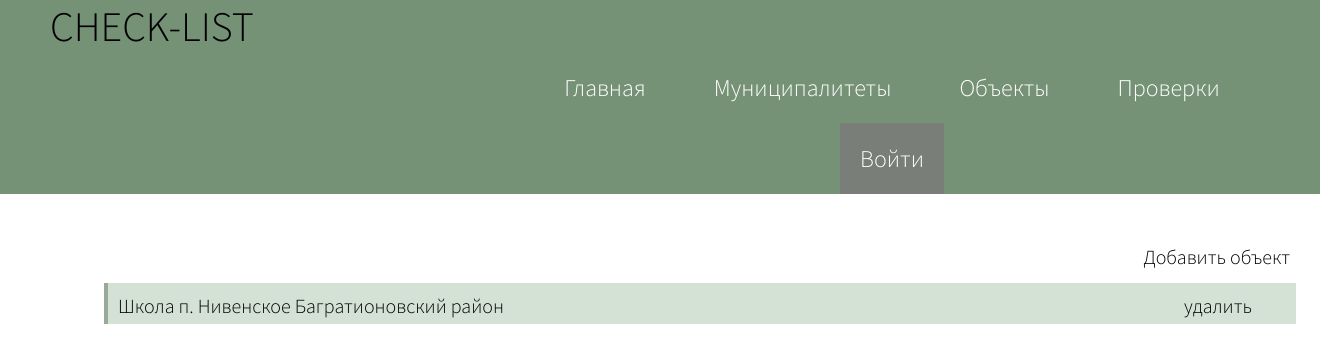
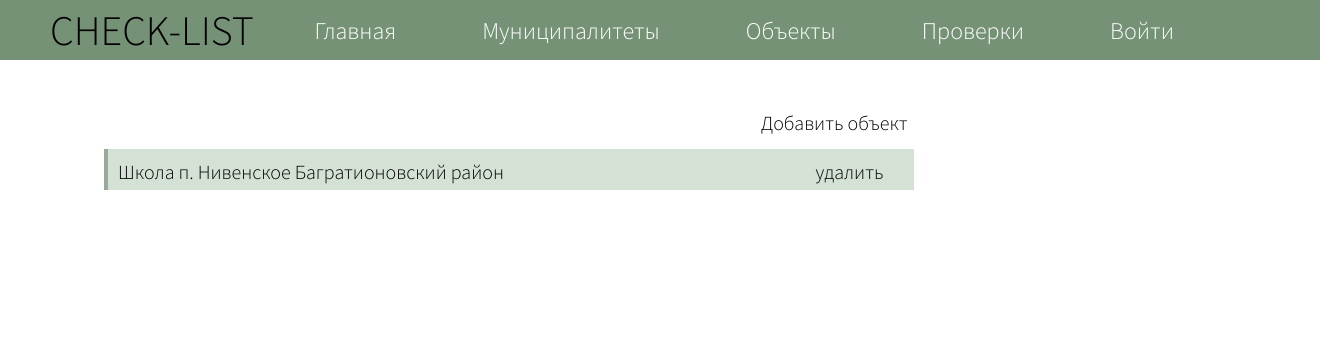
Before and after one commit to Votchitsev/check_list, a Django app: page /object/list/ in a window 1320 px wide. Shown: the top 363 px of the page. Run offline with Django 3.2, Linux system fonts and the light colour scheme; data comes from the database, SQL or seed files in the repository; both versions use the stored data as it was before the commit.

Commit message:
issue#2 complete

```diff
--- a/check_list/settings.py
+++ b/check_list/settings.py
@@ -25,7 +25,7 @@ SECRET_KEY = '4y2@l5c(cg2dv#4%l=*vjn(0o$&9+nq65zmk(=wbx$&q2u3vp&'
 # SECURITY WARNING: don't run with debug turned on in production!
 DEBUG = True
 
-ALLOWED_HOSTS = ['192.168.7.11']
+ALLOWED_HOSTS = []  # '192.168.7.11'
 
 
 # Application definition
--- a/checks/templates/checks/control_event.html
+++ b/checks/templates/checks/control_event.html
@@ -1,6 +1,6 @@
 {% extends "checks/index.html" %}
 {% load static %}
-{% block content %}
+{% block main %}
 <div class="add_item"><a href="{% url 'control-event-create' %}">Добавить проверку</a></div>
             <div class="content_list">
                 {% for control_event in control_events %}
--- a/checks/templates/checks/control_event_create.html
+++ b/checks/templates/checks/control_event_create.html
@@ -1,6 +1,6 @@
 {% extends "checks/index.html" %}
 {% load static %}
-{% block content %}
+{% block main %}
     <form class="create__location" action="{% url 'control-event-create' %}" method="post">
                 {% csrf_token %}
                 {{ control_event_form }}<br>
--- a/checks/templates/checks/create_location.html
+++ b/checks/templates/checks/create_location.html
@@ -1,6 +1,6 @@
 {% extends "checks/index.html" %}
 {% load static %}
-{% block content %}
+{% block main %}
     <form class="create__location" action="{% url 'location-create' %}" method="post">{% csrf_token %}
                     {{ form }}<br>
         <input type="submit" value="Добавить">
--- a/checks/templates/checks/create_object.html
+++ b/checks/templates/checks/create_object.html
@@ -1,7 +1,7 @@
 
 {% extends "checks/index.html" %}
 {% load static %}
-{% block content %}
+{% block main %}
             <form class="create__location" action="{% url 'object-create' %}" method="post">{% csrf_token %}
                     {{ form }}<br>
         <input type="submit" value="Добавить">
--- a/checks/templates/checks/index.html
+++ b/checks/templates/checks/index.html
@@ -22,7 +22,8 @@
                     <a class="head-link" href="{% url 'location-list' %}">Муниципалитеты</a>
                 </div>
                 <div class="head__item">
-                    <a class="head-link" href="{% url 'object-list' %}">Объекты</a></div>
+                    <a class="head-link" href="{% url 'object-list' %}">Объекты</a>
+                </div>
                 <div class="head__item">
                     <a class="head-link" href="{% url 'control-event-list' %}">Проверки</a>
                 </div>
@@ -31,12 +32,14 @@
                     <a class="head-link" href="http://127.0.0.1:8000/accounts/login/">Войти</a>
                     {% else %}
                     <a class="head-link" href="{% url 'logout' %}">{{user}}</a>
-                        {% endif %}</div>
+                    {% endif %}
+                </div>
             </div>
         </div>
         {% endblock %}
-		<div class=background>
-            {% block content %}
+        <div class="wrap">
+            <main>
+                {% block main %}
                 <div class="start-page-information">
                     <div class="start-page-information-card">
                         <div class="start-page-information-card__description">Всего проведено проверок в 2022 году</div>
@@ -63,8 +66,12 @@
                         <div class="start-page-rating-card__object">{{results.looser.object}}</div>
                     </div>
                 </div>
-        </div>
+            {% endblock %}
+            </main>
 
+            <aside class="right_column">
+            {% block aside %}
             {% endblock %}
+            </aside>
     </body>
 </html>
--- a/checks/templates/checks/location.html
+++ b/checks/templates/checks/location.html
@@ -2,7 +2,7 @@
 
 {% extends "checks/index.html" %}
 {% load static %}
-{% block content %}
+{% block main %}
     <div class="add_item"><a href="{% url 'location-create' %}">Добавить муниципалитет</a></div>
     <div class="content_list">
         {% for location in locations %}
--- a/checks/templates/checks/object.html
+++ b/checks/templates/checks/object.html
@@ -2,7 +2,7 @@
 
 {% extends "checks/index.html" %}
 {% load static %}
-{% block content %}
+{% block main %}
 <div class="add_item"><a href="{% url 'object-create' %}">Добавить объект</a></div>
             <div class="content_list">
                 {% for object in objects %}
--- a/checks/templates/checks/object_page.html
+++ b/checks/templates/checks/object_page.html
@@ -2,7 +2,7 @@
 
 {% extends "checks/index.html" %}
 {% load static %}
-{% block content %}
+{% block main %}
 <h1>{{ object.name }} ({{object.location}})</h1>
 <h2>Общая информация</h2>
 Количество проверок на объекте: {{information.count_control_events}}<br>
--- a/static/css/style.css
+++ b/static/css/style.css
@@ -3,7 +3,25 @@ body {
     font-weight: 300;
     font-size: 20px;
     margin: auto;
+    min-width: 100%;
     }
+
+.wrap {
+    margin: 0 100px;
+    display: flex;
+    margin-bottom: 100px;
+}
+
+main {
+    width: 1200px;
+    display: flex;
+    flex-direction: column;
+}
+
+aside {
+    padding-left: 30px;
+    min-width: 200px;
+}
 
 .background {
     width: 1200px;
@@ -15,12 +33,9 @@ body {
 }
 
 .head__item {
-    display: inline-block;
     font-size: 24px;
-    padding: 20px;
     margin-top: auto;
-    margin-left: -6px;
-    margin-right: 30px;
+    margin-right: 86px;
     color: white;
     }
 
@@ -33,8 +48,7 @@ body {
     }
 
 .user {
-    background-color: #797e79;
-    color: black;
+        color: black;
     }
 
 .user:hover {
@@ -43,15 +57,25 @@ body {
 
 .head {
     background-color: #769276;
-    text-align: center;
     display: flex;
-    flex-wrap: wrap;
     margin-bottom: 40px;
+    width: 100%;
+    min-width: 100%;
+    height: 60px;
+    position: relative;
+    justify-content: space-between;
 }
 
 .head-items {
-    margin-left: 500px;
     color: black;
+    display: flex;
+    align-items: center;
+    position: relative;
+    margin-bottom: auto;
+    margin-top: auto;
+    padding-bottom: auto;
+    margin-right: 60px;
+    align: middle;
 }
 
 .logo {
@@ -59,6 +83,8 @@ body {
     font-size: 42px;
     margin-top: auto;
     margin-bottom: auto;
+    left: 50px;
+    min-width: 250px;
 }
 
 .logo {}
@@ -76,6 +102,7 @@ color: black;
                      margin: 4px;
                      border-left: 4px solid #99a99a;
                      height: 21px;
+                     position: relative;
                      }
 
 .content_list__item__name {
@@ -87,8 +114,10 @@ color: black;
 
 .content_list__item__delete {
                             text-align: right;
+                            position: absolute;
                             display: inline-block;
-                            width: 430px;
+                            /* width: 430px; */
+                            right: 30px;
                             }
 
 .add_item {
@@ -162,25 +201,25 @@ color: black;
 }
 
 .right_column {
-    position:absolute;
-    right: 81px;
-    top: 200px;
+    padding-left: 30px;
     width: 400px;
     display: flex;
     flex-direction: column;
     align-items: center;
+    align-self: baseline;
     justify-content: center;
 }
 
 .right_column__common-information {
-    font-size: 30px;
+    font-size: 1em;
     background-color: #99a99a45;
     width: 100%;
     height: 75px;
     text-align: center;
+    padding: 15px;
+    margin-top: 120px;
+    margin-bottom: 15px;
     box-sizing: border-box;
-    padding: 15px;
-    margin-bottom: 15px;
     }
 
 .right-column__download-check-list {
```
Also changed, not shown: other parts of static/css/style.css (+24 -10 lines), checks/templates/checks/control_event_result.html (+13 -18 lines), db.sqlite3 (deleted). Lines whose indentation alone changed are shown as unchanged.
